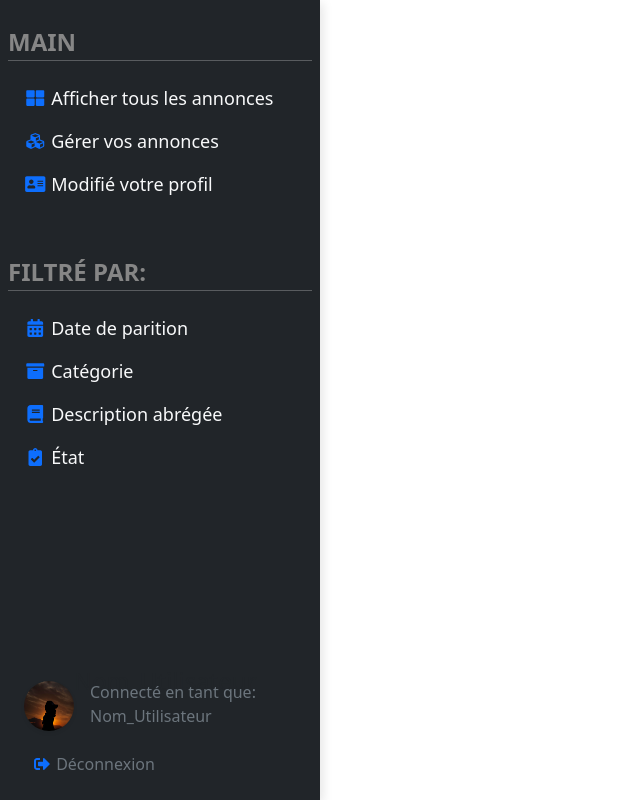
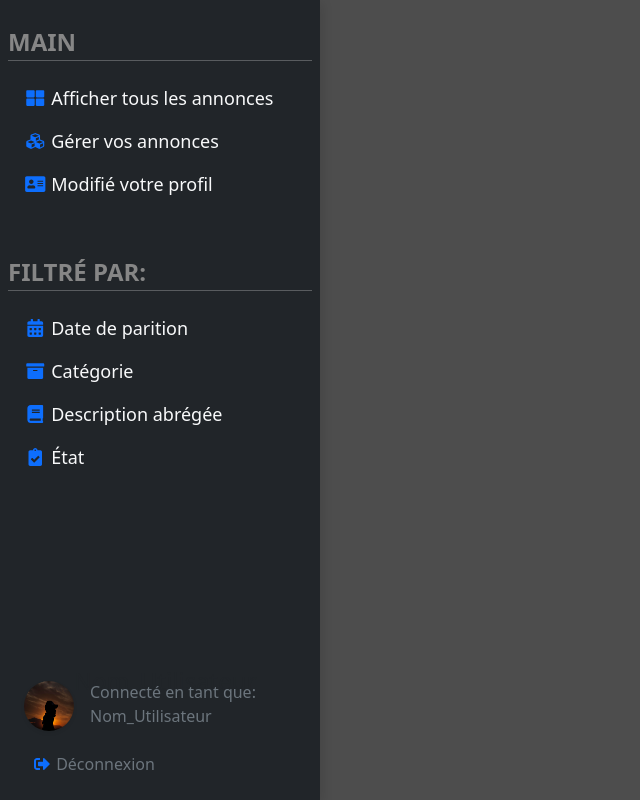
Before and after one commit to Demonmuffins28/ProjetFinal_Web, a PHP site: page /public/barreNavigation.php in a window 1280 px wide. Shown: the whole page, without its empty margins (0-640 px from the left). Run offline with PHP 8.4, Linux system fonts and the light colour scheme; some libraries are stand-ins or nearby versions.

Commit message:
changer background-color

```diff
--- a/public/index.css
+++ b/public/index.css
@@ -1,3 +1,7 @@
+body {
+  background-color: rgb(77, 77, 77);
+}
+
 .vertical-nav {
   min-width: 20rem;
   width: 20rem;
```
